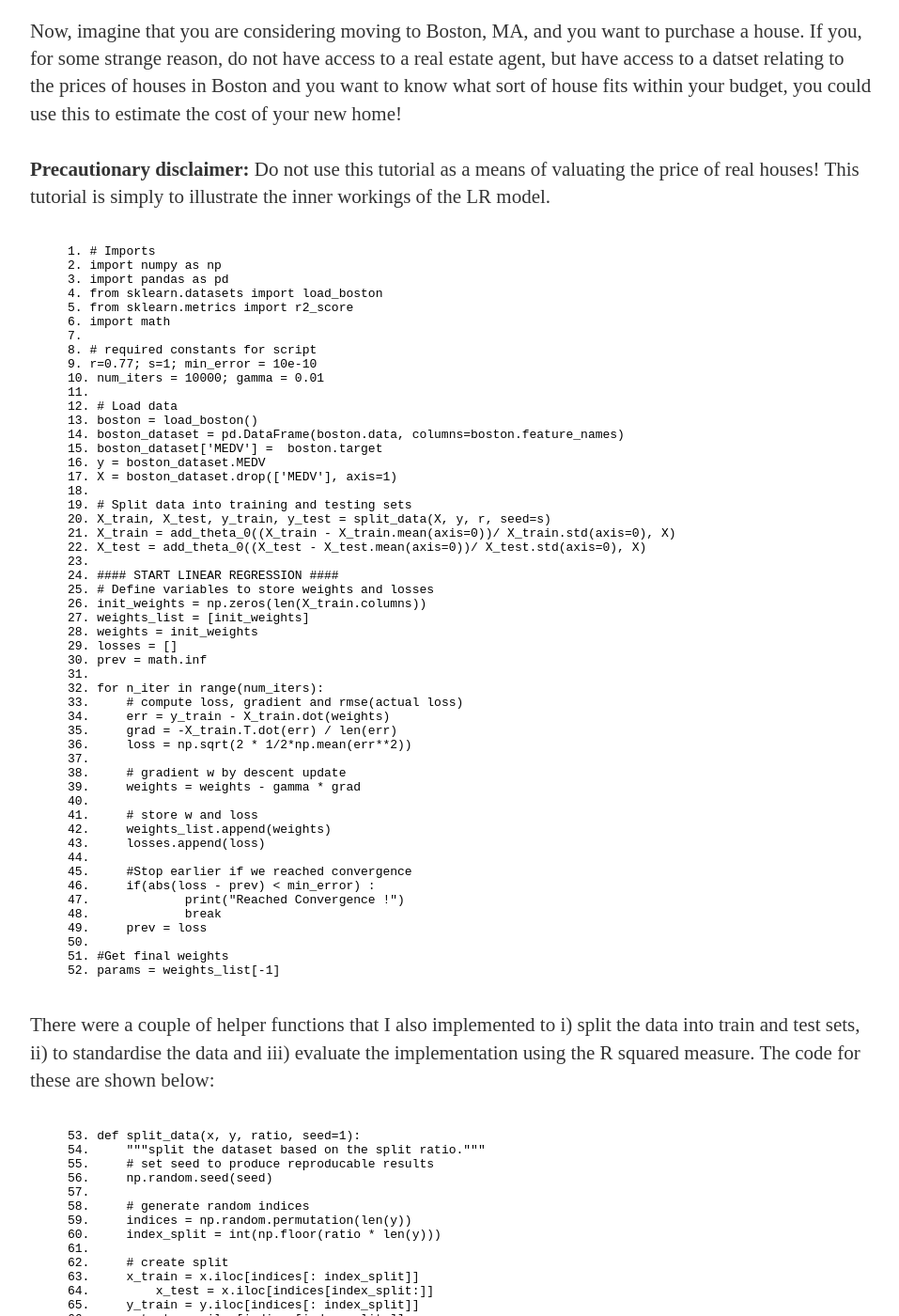
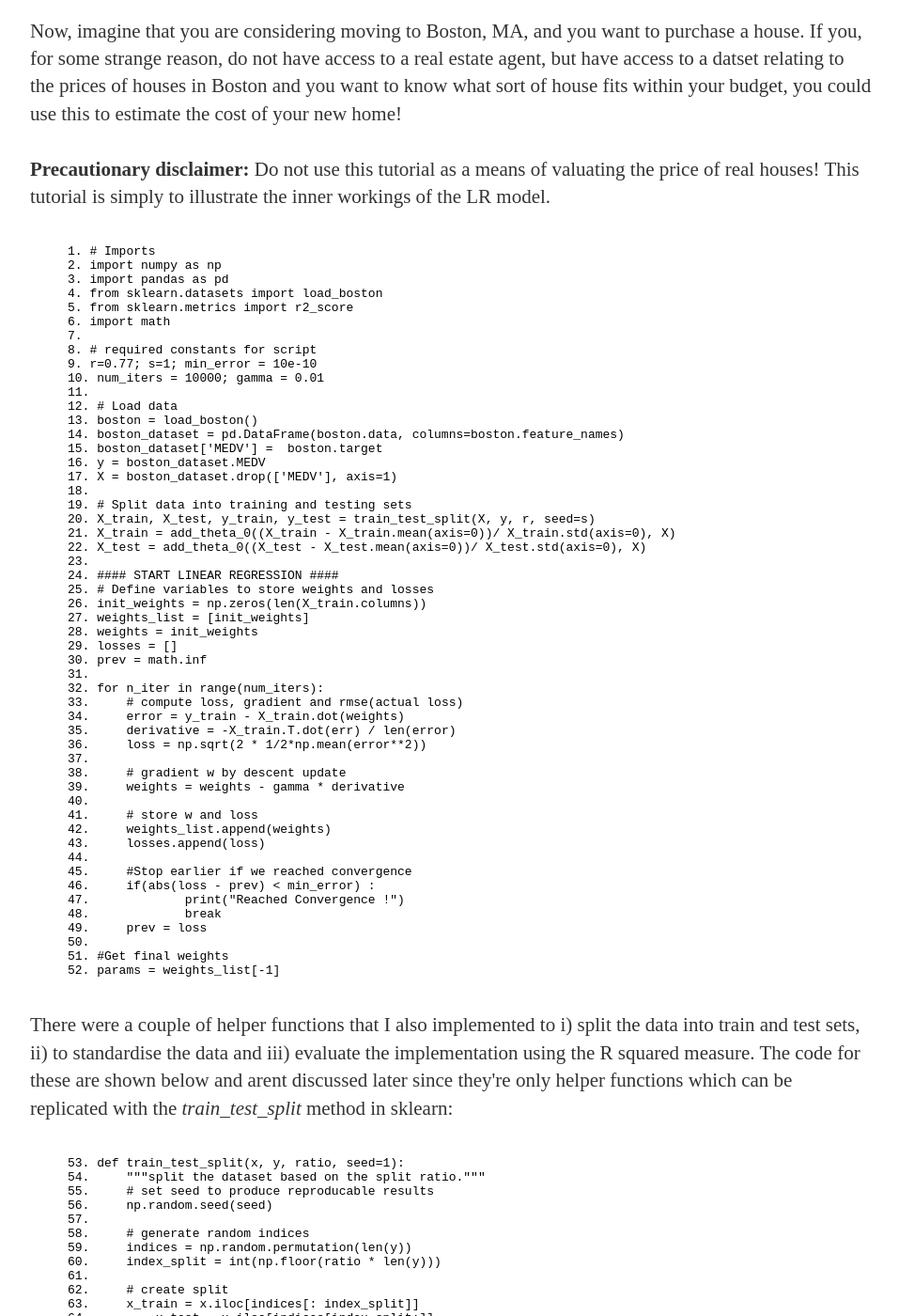
Before and after one commit to kerinb/kerinb.github.io, a Jekyll site: the page built from _posts/2019-12-10-linear-regression-from-scratch.md, in a window 1280 px wide and 1400 px high, scrolled down 5011 px. Shown: the whole window at 94% size, without its empty margins (160-1117 px from the left). Built offline with Jekyll 4.4.1, drawn with Linux system fonts in a browser that asks for light colours; some of the changed text lies outside the part shown.

```diff
--- a/_posts/2019-12-10-linear-regression-from-scratch.md
+++ b/_posts/2019-12-10-linear-regression-from-scratch.md
@@ -46,7 +46,7 @@ from sklearn.datasets import load_boston
 from sklearn.metrics import r2_score
 import math
 
-def split_data(x, y, ratio, seed=1):
+def train_test_split(x, y, ratio, seed=1):
 	np.random.seed(seed)
 	indices = np.random.permutation(len(y))
 	index_split = int(np.floor(ratio * len(y)))
@@ -69,7 +69,7 @@ boston_dataset['MEDV'] =  boston.target
 y = boston_dataset.MEDV
 X = boston_dataset.drop(['MEDV'], axis=1)
 
-X_train, X_test, y_train, y_test = split_data(X, y, r, seed=s)
+X_train, X_test, y_train, y_test = train_test_split(X, y, r, seed=s)
 X_train = add_theta_0((X_train - X_train.mean(axis=0))/ X_train.std(axis=0), X)
 X_test = add_theta_0((X_test - X_test.mean(axis=0))/ X_test.std(axis=0), X)
 
@@ -80,10 +80,10 @@ losses = []
 prev = math.inf
 
 for n_iter in range(num_iters):
-	err = y_train - X_train.dot(weights)
-	grad = -X_train.T.dot(err) / len(err)
-	loss = np.sqrt(2 * 1/2*np.mean(err**2))
-	weights = weights - gamma * grad
+	error = y_train - X_train.dot(weights)
+	derivative = -X_train.T.dot(error) / len(error)
+	loss = np.sqrt(2 * 1/2*np.mean(error**2))
+	weights = weights - gamma * derivative
 	weights_list.append(weights)
 	losses.append(loss)
 	if(abs(loss - prev) < min_error) :
@@ -293,7 +293,7 @@ params = weights_list[-1]
 17. X = boston_dataset.drop(['MEDV'], axis=1)
 18.
 19. # Split data into training and testing sets
-20. X_train, X_test, y_train, y_test = split_data(X, y, r, seed=s)
+20. X_train, X_test, y_train, y_test = train_test_split(X, y, r, seed=s)
 21. X_train = add_theta_0((X_train - X_train.mean(axis=0))/ X_train.std(axis=0), X)
 22. X_test = add_theta_0((X_test - X_test.mean(axis=0))/ X_test.std(axis=0), X)
 23.
@@ -307,12 +307,12 @@ params = weights_list[-1]
 31.
 32. for n_iter in range(num_iters):
 33. 	# compute loss, gradient and rmse(actual loss)
-34. 	err = y_train - X_train.dot(weights)
-35. 	grad = -X_train.T.dot(err) / len(err)
-36. 	loss = np.sqrt(2 * 1/2*np.mean(err**2))
+34. 	error = y_train - X_train.dot(weights)
+35. 	derivative = -X_train.T.dot(err) / len(error)
+36. 	loss = np.sqrt(2 * 1/2*np.mean(error**2))
 37.
 38. 	# gradient w by descent update
-39. 	weights = weights - gamma * grad
+39. 	weights = weights - gamma * derivative
 40.
 41. 	# store w and loss
 42. 	weights_list.append(weights)
@@ -333,13 +333,14 @@ params = weights_list[-1]
 <p>
 	There were a couple of helper functions that I also implemented to i) split the data into train and test sets, ii)
 	to standardise the data and iii) evaluate the implementation using the R squared measure. The code for these are
-	shown below:
+	shown below and arent discussed later since they're only helper functions which can be replicated with the
+	<i>train_test_split</i> method in sklearn:
 </p>
 
 <figure>
 <pre class="brush: python">
 <code>
-53. def split_data(x, y, ratio, seed=1):
+53. def train_test_split(x, y, ratio, seed=1):
 54. 	"""split the dataset based on the split ratio."""
 55. 	# set seed to produce reproducable results
 56. 	np.random.seed(seed)
@@ -425,55 +426,51 @@ params = weights_list[-1]
 </p>
 
 <p>
-    <b>Lines: 2-6 </b> These import the required libraries for this code to work.
+    <b>Lines: 2 - 6 </b> These import the required libraries for this code to work.
 </p>
 <p>
     <b>Lines: 9 & 10 </b> These are the constants which are used as inputs to our functions and algorithms. <b>
     r</b> is used to define the splitting ratio of our dataset: the training dataset will be 77% of the original
-    dataset and the testing set will therefore be 33% of the original dataset. <b>s</b> is a seed that we input
+    dataset and the testing set will therefore be 33%. <b>s</b> is a seed that we input
     into the numpy's random number generator to ensure that the results obtained here are reproduceable. <b>num_ters
     </b> defines the maximum number of iterations we calculate for this algorithm. <b>min_error</b> is used for
-    early stopping - in other words, if we have learned the weights to be within the range of min_error, we can stop
+    early stopping - if we have learned the weights to be within the range of min_error, we can stop
     training. <b>alpha</b> is the learning rate - this controls how aggressive our steps are in gradient descent.
 </p>
 <p>
-    <b>Lines: 12 - 17 </b> These lines load the Boston housing data from the sklearn datasets, split the data
-    the dependent and independent datasets.
+    <b>Lines: 13 - 17 </b> These lines load the Boston housing data from the sklearn datasets, split the data into
+    the dependent variable and independent variable datasets.
 </p>
 <p>
-    <b>Lines: 19 - 22</b> This takes our X and y data, splits it into training and testing sub-datasets,
-    standardises the dependent variables, and then finally adds in a new column that corresponds to X_0, a feature that
+    <b>Lines: 20 - 22</b> Takes the <b>X</b> and <b>y</b> data, splits them into  thetraining and testing sub-datasets,
+    standardises the dependent variables, and then finally adds in a new column that corresponds to X_0: a feature that
     is added only to simplify the maths later.
 </p>
 <p>
-    <b>Lines:  26 - 30</b> This is us simply initialising the variables that will be needed during the learning
-    process. They will be used to keep track of the weights we are learning and the losses we generate during learning.
+    <b>Lines:  26 - 30</b>Here we are initialising the variables that will be needed during the learning
+    process. They will be used to keep track of the weights we are learning and the losses we generate during training.
 </p>
 <p>
-    <b>Lines: 32</b> Here we simply keep repeating the learning process until we either exit the for loop or we
-    have learned weights good enough to cause us to stop learning early.
-</p>
-<p>
-    <b>Lines: 34</b> Here, we make a prediction with <i> X_train.dot(weights)</i> and we compare the result to the
+    <b>Lines: 34</b> Here, we make a prediction with <i> X_train.dot(weights)</i> (Which corresponds to h_θ (x)) and we compare the result to the
     actual values in <i>y</i>. This is our error; how wrong our prediction is from the real values.
 </p>
 <p>
-    <b>Lines: 35</b> We apply the first step required for Gradient Descent, compute the gradient of our cost
+    <b>Lines: 35</b> We apply the first step required for Gradient Descent, compute the <i>derivative</i> of our cost
     function. This value will be used later on in updating our weights.
 </p>
 <p>
-    <b>Lines: 36</b> This line keeps track of the Root Mean Square Error (RMSE), the currenty value will be compare
-    the previous RMSE to determine if we should stop learning early.
+    <b>Lines: 36</b> Here we're computing and keeping track of the Root Mean Square Error (RMSE) - the loss.
+	The current loss value will be compared the previous loss value in oreder to determine if we should stop learning early.
 </p>
 <p>
-    <b>Lines: 38</b> We fainlly update our weights using gradient descent! We incrementally update the original
-    weights by adding our gradient times the learning rate - This moves our weight by an amount alpha in direction grad.
+    <b>Lines: 39</b> Here we finally update the weights using gradient descent! We incrementally update the original
+    weights by adding our derivative (or gradient) times the learning rate (alpha) - This moves our weight by an amount alpha in direction of the derivative.
 </p>
 <p>
-    <b>Lines: 40 & 41</b> These two lines keep track of the previous losses and weights that we ahve enountered on
+    <b>Lines: 42 & 43</b> These two lines keep track of the previous loss and weight values that we have enountered on
     this learning process.
 </p>
 <p>
-    <b>Lines: 44 - 46</b> This is where we can stop early. If the difference between our two loses are negligible,
-    we can stop here, since we probably wont update the models much more after this.
+    <b>Lines: 46 - 48</b> This is where we can stop early. If the difference between our current and previous loses are negligible,
+    i.e., less then our <i>min_error</i> value, we can stop here since we probably won't update the models much more beyond this point.
 </p>
```
Also changed, not shown: other parts of _posts/2019-12-10-linear-regression-from-scratch.md (+1 -1 lines).
